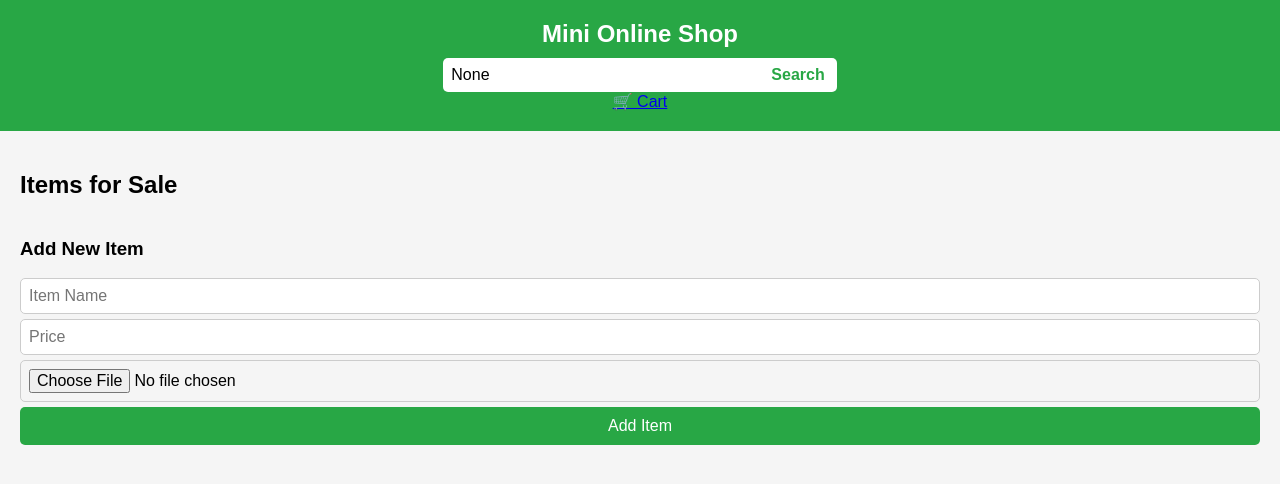
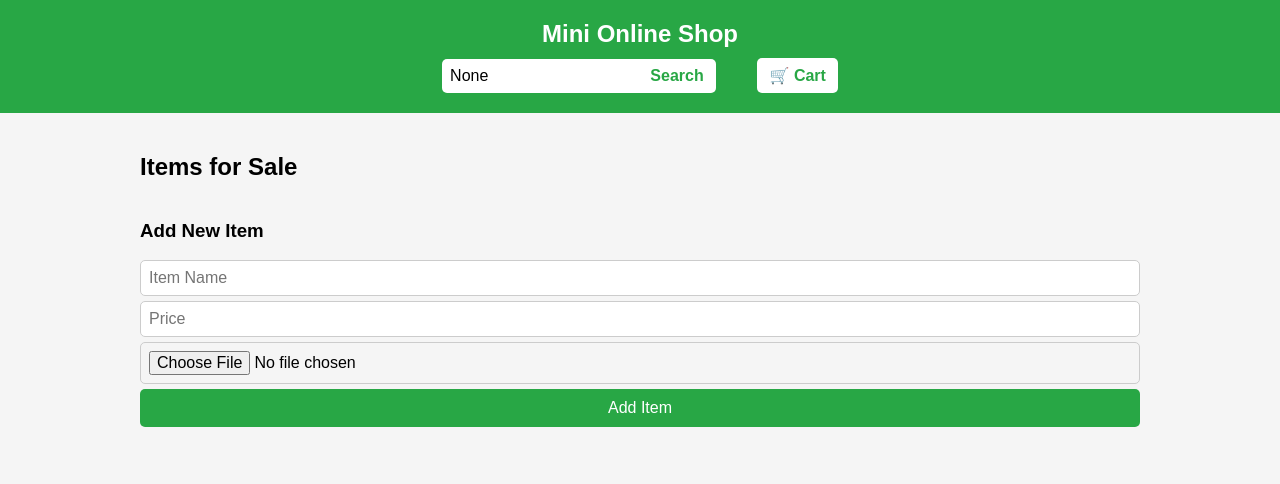
Before and after one commit to Jensen-creator/my--flask-pwa, a Flask app: page / in a window 1280 px wide. Shown: the top 484 px of the page. Run offline with Flask 3, Linux system fonts and the light colour scheme; data that the repository does not hold is empty.

Commit message:
Update style.css

```diff
--- a/static/style.css
+++ b/static/style.css
@@ -17,10 +17,18 @@
     font-size: 24px;
 }
 
-.search-bar {
-    margin-top: 10px;
+.header-buttons {
     display: flex;
     justify-content: center;
+    align-items: center;
+    gap: 15px;
+    margin-top: 10px;
+}
+
+/* Search bar */
+.search-bar {
+    display: flex;
+    align-items: center;
 }
 
 .search-bar input[type="text"] {
@@ -43,39 +51,40 @@
     font-size: 16px;
 }
 
+.cart-button {
+    padding: 8px 12px;
+    background-color: #fff;
+    color: #28a745;
+    text-decoration: none;
+    border-radius: 5px;
+    font-weight: bold;
+}
+
+.cart-button:hover {
+    background-color: #e6e6e6;
+}
+
+/* Main layout */
 main {
     display: flex;
-    justify-content: space-between;
+    justify-content: center;
     padding: 20px;
-    gap: 20px;
-    flex-wrap: wrap;
 }
 
 /* Items section */
 .items {
-    flex: 3;
-    min-width: 250px;
+    width: 100%;
+    max-width: 1000px;
 }
 
-/* Cart section */
-.cart {
-    flex: 1;
-    background-color: #fff;
-    padding: 20px;
-    border-radius: 5px;
-    height: fit-content;
-    box-shadow: 0 0 10px rgba(0,0,0,0.1);
-    min-width: 200px;
-}
-
-/* Grid for items */
+/* Item grid */
 .item-grid {
     display: grid;
     grid-template-columns: repeat(auto-fill, minmax(160px, 1fr));
     gap: 15px;
 }
 
-/* Individual item card */
+/* Item cards */
 .item-card {
     background-color: #fff;
     padding: 10px;
@@ -118,7 +127,7 @@
     background-color: #218838;
 }
 
-/* Add item form */
+/* Add Item Form */
 .add-form {
     display: flex;
     flex-direction: column;
@@ -151,30 +160,10 @@
     background-color: #218838;
 }
 
-/* Cart list */
-.cart ul {
-    list-style: none;
-    padding: 0;
-}
-
-.cart li {
-    margin-bottom: 10px;
-    display: flex;
-    justify-content: space-between;
-    align-items: center;
-}
-
-.cart a.remove {
-    color: red;
-    text-decoration: none;
-    font-weight: bold;
-    font-size: 14px;
-}
-
 /* Responsive design */
 @media screen and (max-width: 768px) {
     main {
-        flex-direction: column;
+        padding: 10px;
     }
 
     .search-bar input[type="text"] {
@@ -184,8 +173,4 @@
     .item-grid {
         grid-template-columns: repeat(auto-fill, minmax(140px, 1fr));
     }
-
-    .cart {
-        margin-top: 20px;
-    }
 }
```
